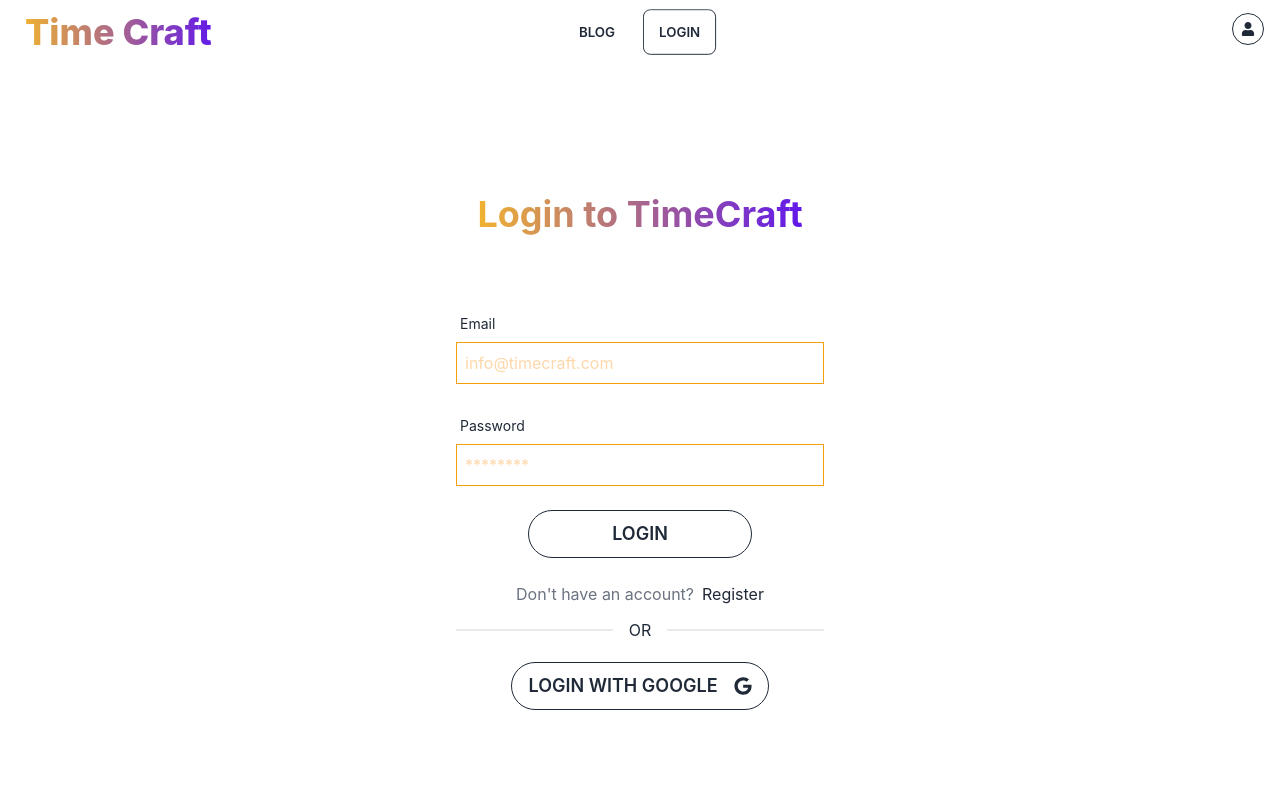
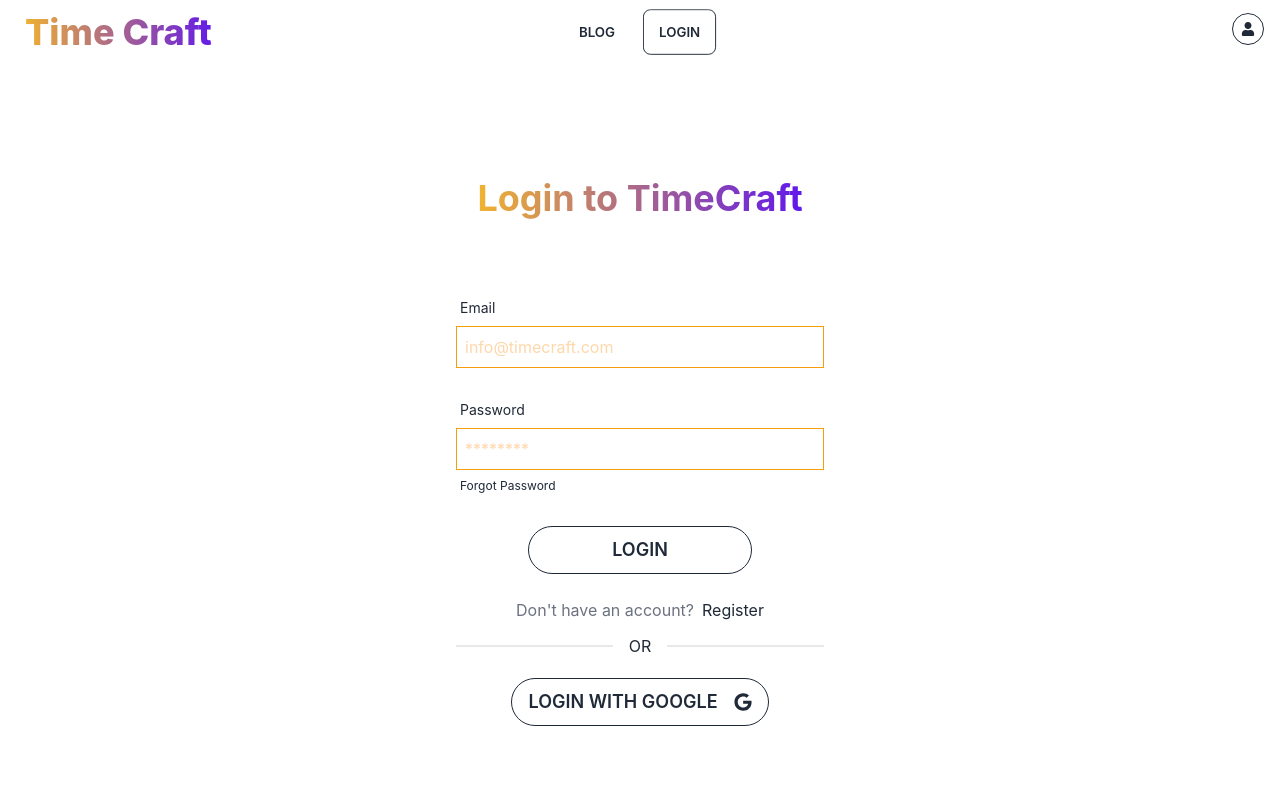
Before and after one commit to arifuddinraihan/time-craft-client, a React (Create React App) app: page /login in a window 1280 px wide. Shown: the top 800 px of the page. Built offline with nearby package versions, Linux system fonts and the light colour scheme; no server answers; the HTML template or start-up script is replaced by a standard one.

Commit message:
added forget pass

```diff
--- a/src/Layouts/DashboardLayout/DashboardLayout.js
+++ b/src/Layouts/DashboardLayout/DashboardLayout.js
@@ -22,7 +22,7 @@
                     </div>
                     <div className="drawer-side">
                         <label htmlFor="dashboard-panel-drawer" className="drawer-overlay"></label>
-                        <div className="flex flex-col items-center mt-3 bg-base-100">
+                        <div className="flex flex-col items-center pt-3 bg-base-100">
                             <div className='flex flex-col items-center my-4'>
                                 <img className="object-cover w-24 h-24 mx-2 rounded-full"
                                 src={user?.photoURL} alt="avatar" />
--- a/src/Pages/Login/Login.js
+++ b/src/Pages/Login/Login.js
@@ -8,8 +8,9 @@
 
 const Login = () => {
     const { register, handleSubmit, reset, formState: { errors } } = useForm()
-    const { signIn, loginProvider, setLoader } = useContext(UserContext)
+    const { signIn, loginProvider, setLoader, forgetPassLinkToEmail } = useContext(UserContext)
     const [loginError, setLoginError] = useState('');
+    const [userEmail, setUserEmail] = useState('');
 
     // navigate for after login user will be route into home
     const location = useLocation();
@@ -51,6 +52,27 @@
             })
     }
 
+    // Forget Password handle
+    const handleEmailBlur = event => {
+        const email = event.target.value;
+        setUserEmail(email);
+    }
+    const passwordReset = event => {
+        if (!userEmail) {
+            toast.error('Please provide an email.')
+            return;
+        }
+        forgetPassLinkToEmail(userEmail)
+            .then(() => {
+                toast.info('Password Reset email sent. Please check your email.')
+                setLoginError('')
+            })
+            .catch((error) => {
+                const errorMessage = error.message;
+                setLoginError(errorMessage)
+            });
+    }
+
     return (
         <div className='container mx-auto'>
             <div className="w-full max-h-auto d-block min-h-screen p-4 flex items-center justify-center" >
@@ -64,6 +86,7 @@
                                 <span className="label-text">Email</span>
                             </label>
                             <input type="text" {...register("email", { required: "Your email is required." })}
+                                onBlur={handleEmailBlur}
                                 className="focus:outline-none border w-full p-2 border-amber-500 placeholder-orange-200" placeholder="info@timecraft.com" />
                             {errors.email && <p className='text-error my-2'>{errors.email.message}</p>}
                         </div>
@@ -77,7 +100,12 @@
                                     minLength: { value: 6, message: "Password must be 6 characters long" },
                                     pattern: { value: /(?=.*[A-Z])(?=.*[!@#$&*])(?=.*[0-9])/, message: 'Password must have uppercase, number and special characters' }
                                 })}
-                                className="focus:outline-none border w-full p-2 border-amber-500 placeholder-orange-200" placeholder="********" />
+                                className="focus:outline-none border w-full p-2 border-amber-500 placeholder-orange-200"
+                                placeholder="********" />
+                            <label className="label">
+                                <Link onClick={passwordReset}
+                                className="label-text text-xs hover:underline hover:underline-offset-1">Forgot Password</Link>
+                            </label>
                             {errors.password && <p className='text-error my-2'>{errors.password.message}</p>}
                         </div>
                         {errors.accepted && <p className='text-error my-2'>{errors.accepted.message}</p>}
@@ -97,7 +125,7 @@
                     <div className="divider">OR</div>
                     <div className="flex justify-center my-6">
                         <button onClick={googleHandle}
-                        className="flex flex-row btn btn-outline rounded-full gap-4 text-sm md:text-lg">
+                            className="flex flex-row btn btn-outline rounded-full gap-4 text-sm md:text-lg">
                             <span>Login With Google</span> <FaGoogle></FaGoogle>
                         </button>
                     </div>
--- a/src/context/UserValidation.js
+++ b/src/context/UserValidation.js
@@ -1,6 +1,6 @@
 import React, { createContext, useEffect, useState } from 'react';
 import app from '../Firebase/firebase.config';
-import { createUserWithEmailAndPassword, getAuth, onAuthStateChanged, signInWithEmailAndPassword, signInWithPopup, signOut, updateProfile } from 'firebase/auth'
+import { createUserWithEmailAndPassword, getAuth, onAuthStateChanged, sendPasswordResetEmail, signInWithEmailAndPassword, signInWithPopup, signOut, updateProfile } from 'firebase/auth'
 
 export const UserContext = createContext();
 const auth = getAuth(app);
@@ -24,6 +24,11 @@
     const updateUser = (userInfo) => {
         setLoader(true)
         return updateProfile(auth.currentUser, userInfo);
+    }
+
+    const forgetPassLinkToEmail = (email) => {
+        setLoader(true);
+        return sendPasswordResetEmail(auth, email)
     }
 
     const signIn = (email , password) => {
@@ -58,6 +63,7 @@
         createNewUser,
         updateUser,
         signIn,
+        forgetPassLinkToEmail,
         logOut
     }
 
```
Also changed, not shown: firebase.json (added), 1 other file (tests, documents, lock files or other folders).
